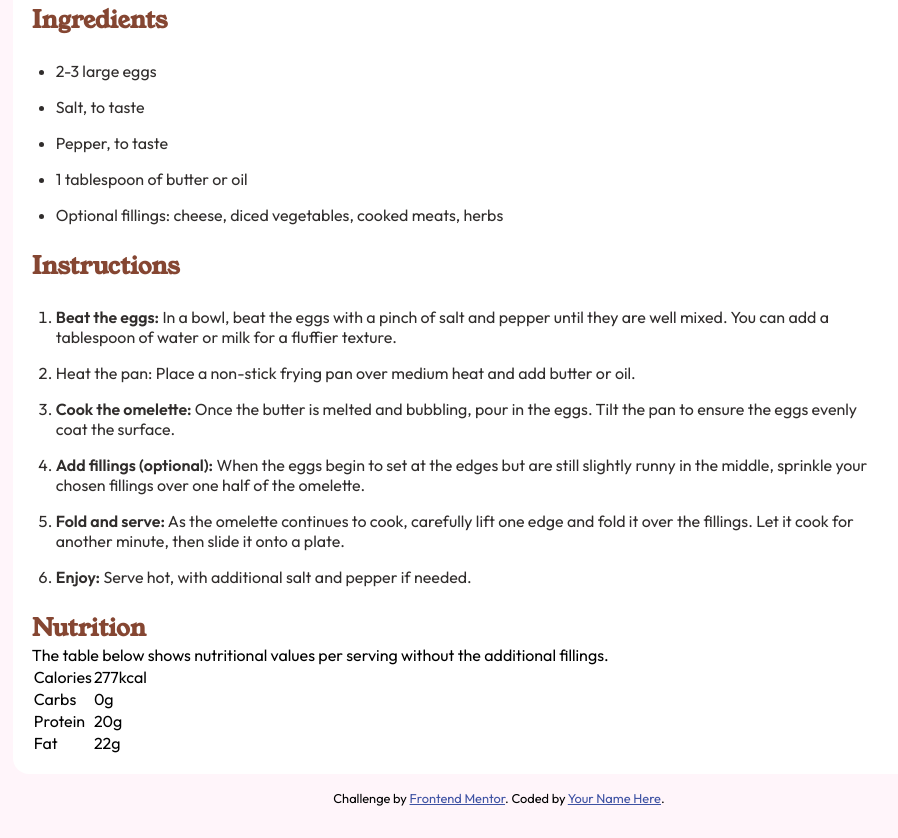
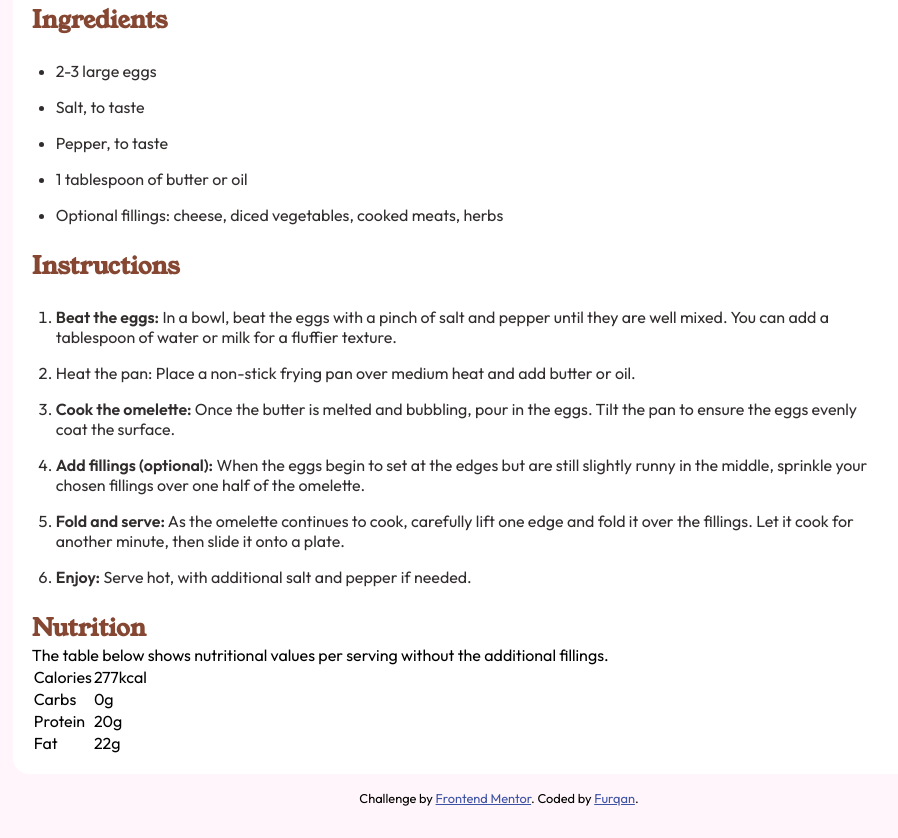
Before and after one commit to furqan7m3-ops/recipe-page-main-html-css, a plain HTML site: page index.html in a window 1280 px wide. Shown: the part 816-1654 px from the top of the page, without its empty margins (141-1039 px from the left). Drawn offline with Linux system fonts and the light colour scheme.

Commit message:
Added my name in the footer section as an atrribution

```diff
--- a/index.html
+++ b/index.html
@@ -127,7 +127,7 @@
   <footer class="footer">
     <div class="attribution">
       Challenge by <a href="https://www.frontendmentor.io?ref=challenge" target="_blank">Frontend Mentor</a>.
-      Coded by <a href="#">Your Name Here</a>.
+      Coded by <a href="#">Furqan</a>.
     </div>
   </footer>
 
```
